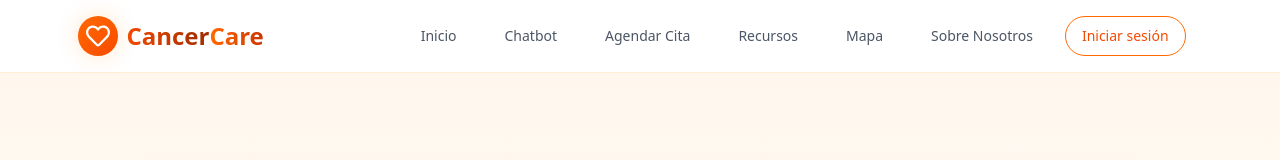
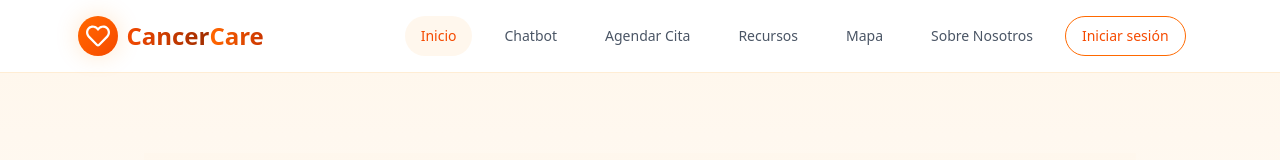
Before and after one commit to migueltorresd/Front_1.0, a React (Vite) app: page / in a window 1280 px wide. Shown: the top 160 px of the page. Built offline with nearby package versions, Linux system fonts and the light colour scheme.

Commit message:
fix: resaltar el enlace activo en el menú de navegación

```diff
--- a/src/components/shared/Header.tsx
+++ b/src/components/shared/Header.tsx
@@ -2,7 +2,7 @@ import { ROUTES } from "@/lib/routes";
 import { useState } from "react";
 import { RxHamburgerMenu } from "react-icons/rx";
 import { IoMdClose } from "react-icons/io";
-import { Link } from "react-router-dom";
+import { Link, useLocation } from "react-router-dom";
 import Logo from "@/components/shared/Logo";
 
 const Header = () => {
@@ -20,6 +20,8 @@ const Header = () => {
     { name: "Mapa", path: ROUTES.MAP },
     { name: "Sobre Nosotros", path: ROUTES.ABOUT },
   ];
+
+  const { pathname } = useLocation();
 
   return (
     <header className="flex items-center justify-between lg:justify-around sticky top-0 z-50 backdrop-blur-md bg-white/80 border-b border-orange-100 w-full px-4">
@@ -44,7 +46,7 @@ const Header = () => {
               <li key={link.name}>
                 <Link
                   to={link.path}
-                  className="inline-flex items-center justify-center gap-2 whitespace-nowrap text-sm font-medium ring-offset-background transition-colors focus-visible:outline-none focus-visible:ring-2 focus-visible:ring-ring focus-visible:ring-offset-2 disabled:pointer-events-none disabled:opacity-50 [&_svg]:pointer-events-none [&_svg]:size-4 [&_svg]:shrink-0 h-10 py-2 text-gray-600 dark:text-gray-300 hover:text-orange-600 dark:hover:text-orange-400 hover:bg-orange-50/50 dark:hover:bg-orange-900/20 rounded-full px-4"
+                  className={`inline-flex items-center justify-center gap-2 whitespace-nowrap text-sm font-medium ring-offset-background transition-colors focus-visible:outline-none focus-visible:ring-2 focus-visible:ring-ring focus-visible:ring-offset-2 disabled:pointer-events-none disabled:opacity-50 [&_svg]:pointer-events-none [&_svg]:size-4 [&_svg]:shrink-0 h-10 py-2 text-gray-600 hover:text-orange-600 hover:bg-orange-50/50  rounded-full px-4 ${pathname === link.path ? "bg-orange-50 text-orange-600" : ""}`}
                 >
                   {link.name}
                 </Link>
@@ -53,7 +55,7 @@ const Header = () => {
             <li>
               <Link
                 to={ROUTES.LOGIN}
-                className="inline-flex items-center justify-center gap-2 whitespace-nowrap text-sm font-medium ring-offset-background focus-visible:outline-none focus-visible:ring-2 focus-visible:ring-ring focus-visible:ring-offset-2 disabled:pointer-events-none disabled:opacity-50 [&amp;_svg]:pointer-events-none [&amp;_svg]:size-4 [&amp;_svg]:shrink-0 border bg-background hover:text-accent-foreground h-10 px-4 py-2 rounded-full border-orange-500 text-orange-600 dark:text-orange-400 dark:border-orange-700 hover:bg-orange-50 dark:hover:bg-orange-900/30 transition-all duration-300 cursor-pointer"
+                className="inline-flex items-center justify-center gap-2 whitespace-nowrap text-sm font-medium ring-offset-background focus-visible:outline-none focus-visible:ring-2 focus-visible:ring-ring focus-visible:ring-offset-2 disabled:pointer-events-none disabled:opacity-50 [&amp;_svg]:pointer-events-none [&amp;_svg]:size-4 [&amp;_svg]:shrink-0 border bg-background hover:text-accent-foreground h-10 px-4 py-2 rounded-full border-orange-500 text-orange-600 hover:bg-orange-50 transition-all duration-300 cursor-pointer"
               >
                 Iniciar sesión
               </Link>
@@ -71,7 +73,9 @@ const Header = () => {
                 <li key={link.name}>
                   <Link
                     to={link.path}
-                    className="block px-4 py-3 text-gray-600 dark:text-gray-300 hover:bg-orange-50 dark:hover:bg-orange-900/20 transition-colors"
+                    className={`block px-4 py-3 text-gray-600 dark:text-gray-300 hover:bg-orange-50 dark:hover:bg-orange-900/20 transition-colors duration-300 ${
+                      pathname === link.path ? "bg-orange-50 dark:bg-orange-900/20" : ""
+                    }`}
                     onClick={toggleMenu}
                   >
                     {link.name}
```
